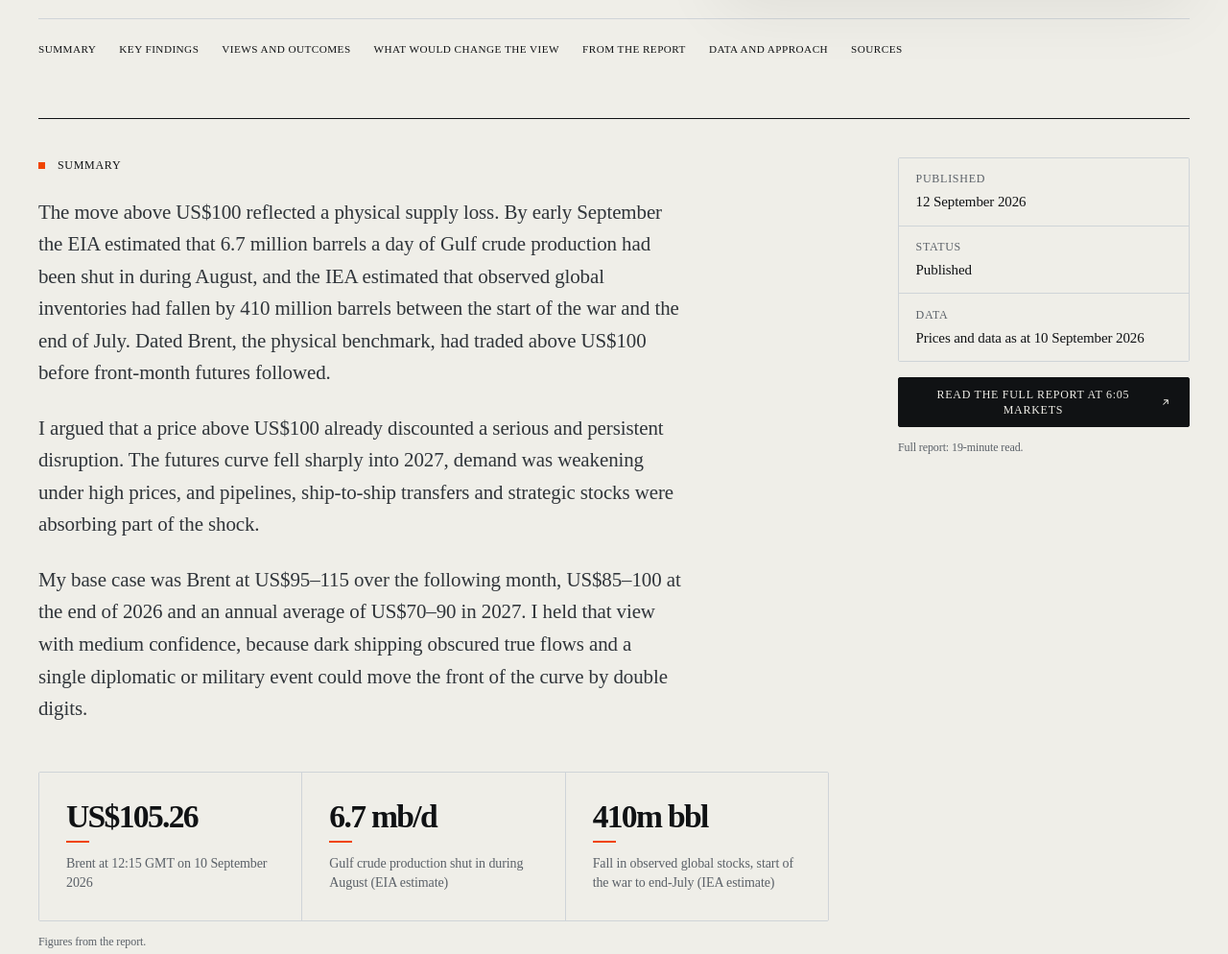
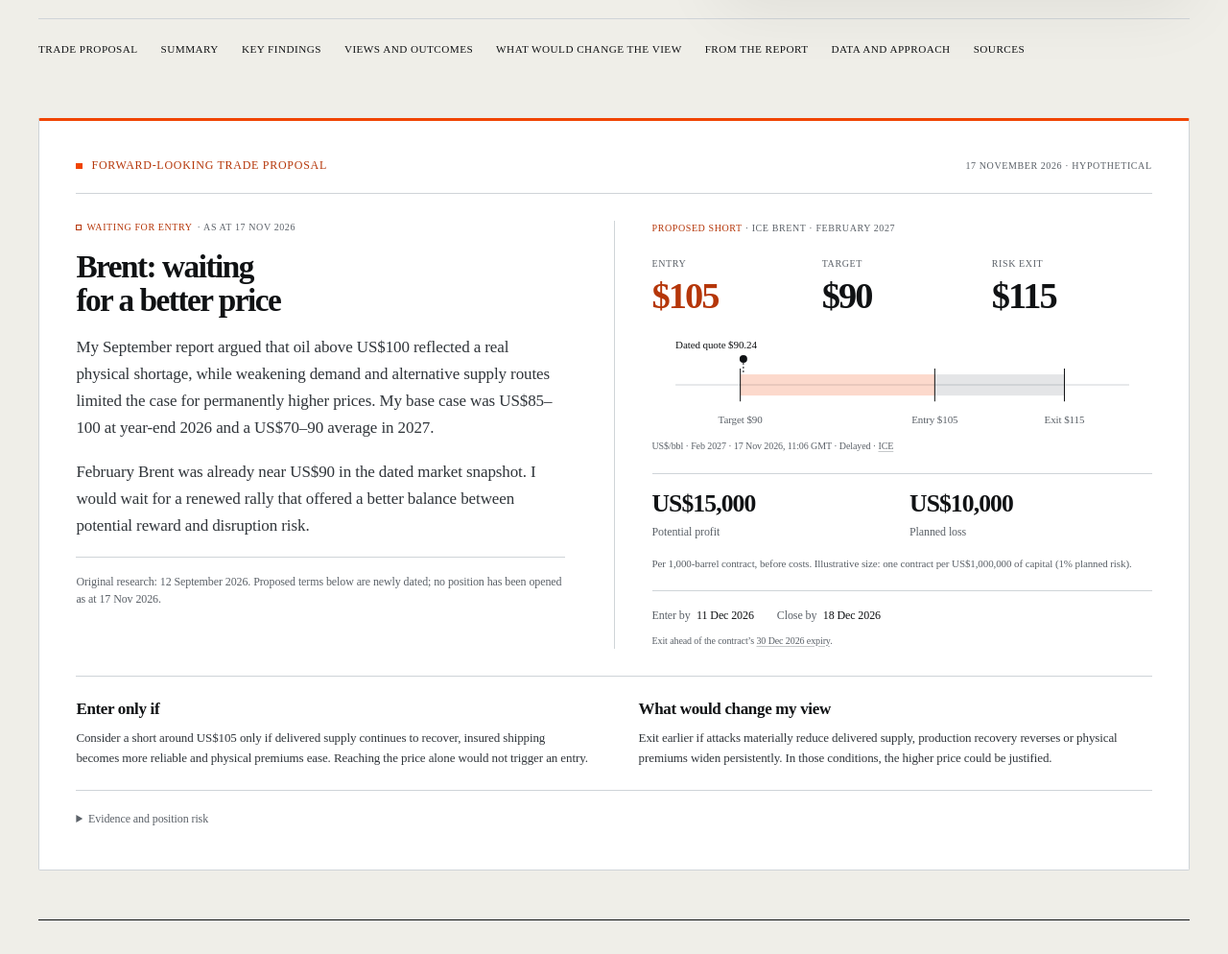
Before and after one commit to jamessahota/jamessahota.github.io, an Astro site: page /research/oil-above-100-supply-shock in a window 1280 px wide. Shown: the part 600-1594 px from the top of the page at 96% size. Built offline with nearby package versions, Linux system fonts and the light colour scheme; Astro itself is replaced by a stand-in of ours.

Commit message:
Add forward-looking Brent trade proposal

```diff
--- a/src/components/ResearchCard.astro
+++ b/src/components/ResearchCard.astro
@@ -7,6 +7,7 @@ import { formatDateShort } from '../lib/dates';
 import { RESEARCH_TYPES, TOPICS } from '../site.config';
 import Icon from './Icon.astro';
 import ResearchCardFigure from './ResearchCardFigure.astro';
+import TradeProposalLink from './TradeProposalLink.astro';
 
 interface Props {
   entry: Research;
@@ -36,6 +37,7 @@ const venue = data.venue.name !== '6:05 Markets' ? data.venue.name : undefined;
   <span class="go" aria-hidden="true"><Icon name="arrow-right" /></span>
 
   <div class="rcard__body">
+    {data.tradeSetup && <TradeProposalLink entry={entry} />}
     <h3 class="rcard__title">
       <a class="stretched" href={researchPath(entry)}><span class="research-title" data-vt-title>{data.title}</span></a>
     </h3>
--- /dev/null
+++ b/src/components/TradeProposalLink.astro
@@ -0,0 +1,49 @@
+---
+import { researchPath, type Research } from '../lib/content';
+import Icon from './Icon.astro';
+
+interface Props { entry: Research }
+const { entry } = Astro.props;
+---
+
+<a
+  class="proposal-link"
+  href={`${researchPath(entry)}#trade-setup`}
+  aria-label={`Read the forward-looking trade proposal for ${entry.data.title}`}
+  data-trade-proposal-link
+>
+  <span>Forward-looking trade proposal</span>
+  <Icon name="arrow-right" />
+</a>
+
+<style>
+  .proposal-link {
+    /* Above the report title's stretched hit area, so this opens the proposal directly. */
+    position: relative;
+    z-index: 2;
+    display: inline-flex;
+    align-items: center;
+    justify-content: space-between;
+    gap: .7rem;
+    width: fit-content;
+    max-width: 100%;
+    margin-bottom: .9rem;
+    padding: .45rem .65rem;
+    border: 1px solid color-mix(in srgb, var(--cell-accent, var(--accent-text)) 55%, transparent);
+    border-radius: var(--radius-sm);
+    color: var(--cell-accent, var(--accent-text));
+    font-family: var(--mono);
+    font-size: .625rem;
+    line-height: 1.5;
+    letter-spacing: .035em;
+    text-transform: uppercase;
+    text-decoration: none;
+    transition: background-color .2s var(--ease), color .2s var(--ease), border-color .2s var(--ease);
+  }
+  .proposal-link:is(:hover, :focus-visible) {
+    border-color: currentColor;
+    background: color-mix(in srgb, var(--cell-accent, var(--accent-text)) 10%, transparent);
+  }
+  .proposal-link :global(svg) { width: .8rem; height: .8rem; flex: none; }
+  @media (pointer: coarse) { .proposal-link { min-height: 2.75rem; } }
+</style>
--- /dev/null
+++ b/src/components/TradeSetup.astro
@@ -0,0 +1,161 @@
+---
+import type { Research } from '../lib/content';
+import { formatDate, formatDateShort } from '../lib/dates';
+
+interface Props { entry: Research }
+const { entry } = Astro.props;
+const setup = entry.data.tradeSetup!;
+const profit = Math.abs(setup.entry - setup.target) * setup.contractSize;
+const risk = Math.abs(setup.riskExit - setup.entry) * setup.contractSize;
+const riskPercent = risk / setup.illustrativeCapital * 100;
+const number = (value: number) => value.toLocaleString('en-GB', { maximumFractionDigits: 2 });
+const money = (value: number) => `US$${number(value)}`;
+// A price scale, not an invented path or an automatically monitored trade.
+const values = [setup.target, setup.entry, setup.riskExit, setup.snapshot.value];
+const spread = Math.max(...values) - Math.min(...values);
+const min = Math.min(...values) - spread * 0.2;
+const max = Math.max(...values) + spread * 0.2;
+const x = (value: number) => 24 + (value - min) / (max - min) * 472;
+const rewardStart = Math.min(x(setup.target), x(setup.entry));
+const riskStart = Math.min(x(setup.entry), x(setup.riskExit));
+---
+
+<section id="trade-setup" class="trade" aria-labelledby="trade-heading" data-trade-proposal>
+  <header class="trade__header">
+    <p class="label label--marked">Forward-looking trade proposal</p>
+    <p class="trade__date label"><time datetime={setup.asOf}>{formatDate(setup.asOf)}</time> · Hypothetical</p>
+  </header>
+
+  <div class="trade__layout">
+    <div class="trade__copy">
+      <p class="trade__status label"><span aria-hidden="true" />Waiting for entry <span class="trade__status-date">· as at {formatDateShort(setup.asOf)}</span></p>
+      <h2 id="trade-heading">{setup.title}</h2>
+      <p>{setup.thesis}</p>
+      <p>{setup.pricing}</p>
+      <p class="trade__basis">Original research: <time datetime={entry.data.date}>{formatDate(entry.data.date!)}</time>. Proposed terms below are newly dated; no position has been opened as at {formatDateShort(setup.asOf)}.</p>
+    </div>
+
+    <div class="trade__plan">
+      <p class="trade__instrument label"><span>{setup.direction === 'short' ? 'Proposed short' : 'Proposed long'}</span> · {setup.instrument}</p>
+      <dl class="trade__levels">
+        <div><dt>Entry</dt><dd class="numeric">${number(setup.entry)}</dd></div>
+        <div><dt>Target</dt><dd class="numeric">${number(setup.target)}</dd></div>
+        <div><dt>Risk exit</dt><dd class="numeric">${number(setup.riskExit)}</dd></div>
+      </dl>
+
+      <figure class="trade__scale">
+        <svg viewBox="0 0 520 104" role="img" aria-labelledby="trade-scale-title trade-scale-desc">
+          <title id="trade-scale-title">Proposed Brent trade levels, US dollars per barrel</title>
+          <desc id="trade-scale-desc">Dated February 2027 quote: {setup.snapshot.value}. Proposed {setup.direction} entry: {setup.entry}, target: {setup.target}, risk exit: {setup.riskExit}. This shows price levels, not a price history.</desc>
+          <line x1="24" y1="49" x2="496" y2="49" class="trade__axis" />
+          <rect x={rewardStart} y="38" width={Math.abs(x(setup.entry) - x(setup.target))} height="22" class="trade__reward" />
+          <rect x={riskStart} y="38" width={Math.abs(x(setup.riskExit) - x(setup.entry))} height="22" class="trade__risk-band" />
+          {[setup.target, setup.entry, setup.riskExit].map((value) => <line x1={x(value)} y1="32" x2={x(value)} y2="66" class="trade__tick" />)}
+          <line x1={x(setup.snapshot.value)} y1="22" x2={x(setup.snapshot.value)} y2="38" class="trade__reference-line" />
+          <circle cx={x(setup.snapshot.value)} cy="22" r="4" class="trade__reference" />
+          <text x="24" y="11" class="trade__reference-label">Dated quote ${setup.snapshot.value.toFixed(2)}</text>
+          <text x={x(setup.target)} y="89" text-anchor="middle">Target ${number(setup.target)}</text>
+          <text x={x(setup.entry)} y="89" text-anchor="middle">Entry ${number(setup.entry)}</text>
+          <text x={x(setup.riskExit)} y="89" text-anchor="middle">Exit ${number(setup.riskExit)}</text>
+        </svg>
+        <figcaption>
+          US$/bbl · Feb 2027 · <time datetime={setup.snapshot.date}>{formatDateShort(setup.snapshot.date)}</time>, {setup.snapshot.time} · Delayed · <a href={setup.snapshot.url}>{setup.snapshot.source}</a>
+        </figcaption>
+      </figure>
+
+      <div class="trade__payoffs">
+        <p><strong class="numeric">{money(profit)}</strong><span>Potential profit</span></p>
+        <p><strong class="numeric">{money(risk)}</strong><span>Planned loss</span></p>
+      </div>
+      <p class="trade__sizing">Per {number(setup.contractSize)}-barrel contract, before costs. Illustrative size: one contract per {money(setup.illustrativeCapital)} of capital ({number(riskPercent)}% planned risk).</p>
+      <dl class="trade__timing">
+        <div><dt>Enter by</dt><dd><time datetime={setup.entryDeadline}>{formatDateShort(setup.entryDeadline)}</time></dd></div>
+        <div><dt>Close by</dt><dd><time datetime={setup.finalExit}>{formatDateShort(setup.finalExit)}</time></dd></div>
+      </dl>
+      <p class="trade__expiry">Exit ahead of the contract’s <a href="https://www.ice.com/products/219/Brent-Crude-Futures/expiry">{formatDateShort(setup.contractExpiry)} expiry</a>.</p>
+    </div>
+  </div>
+
+  <div class="trade__conditions">
+    <div><h3>Enter only if</h3><p>{setup.enterIf}</p></div>
+    <div><h3>What would change my view</h3><p>{setup.exitIf}</p></div>
+  </div>
+  <details class="trade__details">
+    <summary>Evidence and position risk</summary>
+    <div>
+      <p>{setup.evidence.text} <a href={setup.evidence.url}>{setup.evidence.label}</a>.</p>
+      <p>{setup.risk}</p>
+      <p>Contract size: <a href="https://www.ice.com/api/productguide/spec/219/pdf">ICE specifications</a>. The original year-end forecast and 2027 average remain separate from this proposed trade.</p>
+    </div>
+  </details>
+</section>
+
+<style>
+  .trade {
+    min-width: 0;
+    padding: clamp(1.25rem, 3vw, 2.5rem);
+    border: 1px solid var(--line);
+    border-top: 3px solid var(--accent);
+    border-radius: var(--radius);
+    background: var(--surface);
+    scroll-margin-top: calc(var(--header-height) + 1.5rem);
+  }
+  .trade__header { display: flex; flex-wrap: wrap; justify-content: space-between; align-items: baseline; gap: .75rem 1.5rem; padding-bottom: 1.25rem; border-bottom: 1px solid var(--line); }
+  .trade__header > .label { color: var(--accent-text); }
+  .trade__header .trade__date { color: var(--muted); font-size: .625rem; }
+  .trade__layout { display: grid; gap: 2rem; margin-top: 1.75rem; }
+  .trade__copy, .trade__plan { min-width: 0; }
+  .trade__status { display: flex; flex-wrap: wrap; gap: .5em; align-items: center; color: var(--accent-text); font-size: .625rem; }
+  .trade__status > span:first-child { width: 6px; height: 6px; border: 1px solid currentColor; }
+  .trade__status-date { color: var(--muted); }
+  h2 { margin-top: 1rem; max-width: 19ch; font-size: clamp(1.8rem, 2.6vw, 2.6rem); line-height: 1.06; letter-spacing: -.045em; text-wrap: balance; }
+  .trade__copy > p:not(.label) { margin-top: 1.1rem; color: var(--ink-2); font-size: var(--text-base); line-height: 1.65; }
+  .trade__copy > .trade__basis { padding-top: 1rem; border-top: 1px solid var(--line); color: var(--muted) !important; font-size: .75rem !important; line-height: 1.55 !important; }
+  .trade__plan { padding-top: 1.5rem; border-top: 1px solid var(--line); }
+  .trade__instrument { font-size: .625rem; line-height: 1.6; }
+  .trade__instrument > span { color: var(--accent-text); }
+  .trade__levels { display: grid; grid-template-columns: repeat(3, minmax(0, 1fr)); gap: .65rem; margin-top: 1.3rem; }
+  .trade__levels dt { color: var(--muted); font-family: var(--mono); font-size: .625rem; text-transform: uppercase; letter-spacing: .06em; }
+  .trade__levels dd { margin-top: .4rem; font-size: clamp(1.75rem, 3vw, 2.8rem); font-weight: 550; line-height: 1; letter-spacing: -.05em; white-space: nowrap; }
+  .trade__levels > div:first-child dd { color: var(--accent-text); }
+  .trade__scale { margin-top: 1.5rem; }
+  .trade__scale svg { display: block; width: 100%; height: auto; overflow: visible; }
+  .trade__scale svg text { font-family: var(--mono); font-size: 11px; fill: var(--muted); }
+  .trade__axis { stroke: var(--line); stroke-width: 1; }
+  .trade__reward { fill: var(--accent); opacity: .2; }
+  .trade__risk-band { fill: var(--muted); opacity: .16; }
+  .trade__tick { stroke: var(--ink); stroke-width: 1; }
+  .trade__reference-line { stroke: var(--ink); stroke-width: 1; stroke-dasharray: 2 2; }
+  .trade__reference { fill: var(--ink); }
+  .trade__scale svg .trade__reference-label { fill: var(--ink); }
+  figcaption { color: var(--muted); font-family: var(--mono); font-size: .625rem; line-height: 1.7; }
+  .trade a { text-underline-offset: .2em; }
+  .trade__payoffs { display: grid; grid-template-columns: 1fr 1fr; gap: 1rem; margin-top: 1.25rem; padding-top: 1rem; border-top: 1px solid var(--line); }
+  .trade__payoffs strong { display: block; font-size: clamp(1.25rem, 2vw, 1.65rem); font-weight: 550; line-height: 1.2; letter-spacing: -.035em; }
+  .trade__payoffs span { display: block; margin-top: .3rem; color: var(--muted); font-size: .75rem; }
+  .trade__sizing { margin-top: .85rem; color: var(--muted); font-size: .6875rem; line-height: 1.65; }
+  .trade__timing { display: flex; flex-wrap: wrap; gap: .75rem 1.5rem; margin-top: 1.2rem; padding-top: 1rem; border-top: 1px solid var(--line); font-size: .75rem; }
+  .trade__timing div { display: flex; flex-wrap: wrap; gap: .4rem; }
+  .trade__timing dt { color: var(--muted); }
+  .trade__timing dd { font-variant-numeric: tabular-nums; }
+  .trade__expiry { margin-top: .5rem; color: var(--muted); font-size: .625rem; }
+  .trade__conditions { display: grid; gap: 1.3rem; margin-top: 1.75rem; padding-top: 1.5rem; border-top: 1px solid var(--line); }
+  .trade__conditions h3 { font-size: var(--text-base); font-weight: 550; letter-spacing: -.02em; }
+  .trade__conditions p { margin-top: .6rem; color: var(--ink-2); font-size: .8125rem; line-height: 1.65; }
+  .trade__details { margin-top: 1.4rem; padding-top: 1rem; border-top: 1px solid var(--line); font-size: .75rem; line-height: 1.65; }
+  .trade__details summary { width: fit-content; padding-block: .25rem; color: var(--muted); cursor: pointer; text-underline-offset: .2em; }
+  .trade__details summary:is(:hover, :focus-visible) { color: var(--accent-text); }
+  .trade__details > div { display: grid; gap: .75rem; max-width: 75ch; padding-top: .75rem; color: var(--ink-2); }
+  @media (min-width: 48rem) {
+    .trade__layout { grid-template-columns: minmax(0, 1fr) minmax(0, 1.1fr); gap: clamp(1.5rem, 4vw, 4rem); }
+    .trade__plan { padding-top: 0; padding-left: clamp(1.5rem, 3vw, 3rem); border-top: 0; border-left: 1px solid var(--line); }
+    .trade__conditions { grid-template-columns: 1fr 1fr; gap: clamp(1.5rem, 4vw, 4rem); }
+  }
+  @media (max-width: 35.99rem) {
+    .trade__header { gap: .5rem; }
+    .trade__layout { gap: 1.5rem; margin-top: 1.25rem; }
+    .trade__copy > p:not(.label) { font-size: .875rem; }
+    .trade__scale { margin-top: 1.25rem; }
+  }
+  @media print { .trade { break-inside: avoid; } .trade__details > div { display: grid; } }
+</style>
--- a/src/components/ViewsRecord.astro
+++ b/src/components/ViewsRecord.astro
@@ -169,6 +169,7 @@ const filters = [
           {!report && (
             <p class="record__report label">
               From <a href={researchPath(group.piece)}>{group.piece.data.title}</a>
+              {group.piece.data.tradeSetup && <a class="record__trade-link" href={`${researchPath(group.piece)}#trade-setup`}>Trade proposal →</a>}
             </p>
           )}
           <ol class="record__list">
@@ -313,6 +314,7 @@ const filters = [
 </script>
 
 <style>
+  .record__trade-link { display: inline-block; margin-top: .6rem; margin-left: 1rem; color: var(--accent-text); white-space: nowrap; }
   .record {
     container-type: inline-size;
     margin-top: clamp(2rem, 1.4rem + 2.6vw, 3.5rem);
--- a/src/content.config.ts
+++ b/src/content.config.ts
@@ -52,6 +52,7 @@ const link = z.union([
 ]);
 
 const keyNumber = z.object({ value: z.string(), label: z.string() });
+const fullDate = partialDate.refine((value) => value.length === 10, 'Use a full date: YYYY-MM-DD');
 
 // An image shown with a caption and credit. Width and height are the image's size in pixels.
 const figure = z.object({
@@ -91,6 +92,42 @@ const research = defineCollection({
           label: z.string().min(1),
           close: z.number().positive(),
         })).min(2).max(4),
+      }).optional(),
+      // A newly dated hypothetical proposal, separate from the published forecast record.
+      tradeSetup: z.object({
+        asOf: fullDate,
+        title: z.string().min(3),
+        thesis: z.string().min(40),
+        pricing: z.string().min(30),
+        instrument: z.string().min(3),
+        direction: z.enum(['long', 'short']),
+        contractSize: z.number().int().positive(),
+        contractExpiry: fullDate,
+        entry: z.number().positive(),
+        target: z.number().positive(),
+        riskExit: z.number().positive(),
+        entryDeadline: fullDate,
+        finalExit: fullDate,
+        illustrativeCapital: z.number().positive(),
+        snapshot: z.object({
+          value: z.number().positive(),
+          date: fullDate,
+          time: z.string().min(3),
+          source: z.string().min(2),
+          url: httpsUrl,
+        }),
+        enterIf: z.string().min(30),
+        exitIf: z.string().min(30),
+        risk: z.string().min(30),
+        evidence: z.object({ text: z.string().min(30), label: z.string(), url: httpsUrl }),
+      }).superRefine((setup, ctx) => {
+        const ordered = setup.direction === 'short'
+          ? setup.target < setup.entry && setup.entry < setup.riskExit
+          : setup.riskExit < setup.entry && setup.entry < setup.target;
+        if (!ordered) ctx.addIssue({ code: 'custom', message: 'Target and risk exit must be on opposite sides of the entry, in the trade direction' });
+        if (setup.snapshot.date > setup.asOf || setup.asOf >= setup.entryDeadline || setup.entryDeadline >= setup.finalExit || setup.finalExit >= setup.contractExpiry) {
+          ctx.addIssue({ code: 'custom', message: 'Use a dated snapshot, a future entry deadline, and an exit before contract expiry' });
+        }
       }).optional(),
       dataAsOf: z.string().optional(),
       topics: z.array(z.enum(TOPIC_IDS)).min(1).max(3),
@@ -225,6 +262,9 @@ const research = defineCollection({
       related: z.array(z.string()).max(3).optional(),
     })
     .superRefine((data, ctx) => {
+      if (data.tradeSetup && (!data.date || data.tradeSetup.asOf < data.date)) {
+        ctx.addIssue({ code: 'custom', path: ['tradeSetup', 'asOf'], message: 'A trade proposal must be dated on or after the original report' });
+      }
       if (data.flagshipCase) {
         const prices = data.flagshipCase.prices;
         if (!data.reviewAsOf || prices[0]!.date !== data.date || prices.at(-1)!.date !== data.reviewAsOf) {
--- a/src/content/profile.yaml
+++ b/src/content/profile.yaml
@@ -25,9 +25,9 @@ atAGlance:
 
 # Direct routes into the existing work, rather than additional report summaries.
 workHighlights:
-  - label: Oil-market scenarios
-    description: Conditional Brent ranges and the physical assumptions behind them.
-    href: /research/oil-above-100-supply-shock/#table-brent-price-scenarios-as-at-10-september-2026
+  - label: Forward-looking trade proposal
+    description: A conditional Brent short with an entry, target and risk limits.
+    href: /research/oil-above-100-supply-shock/#trade-setup
   - label: Forecast record
     description: Dated calls, reference prices and assessed outcomes.
     href: /research/#views
--- a/src/content/research/oil-above-100-supply-shock.md
+++ b/src/content/research/oil-above-100-supply-shock.md
@@ -26,6 +26,49 @@ originalUrl: https://605-markets.com/report/oil-above-100-is-a-real-supply-shock
 fullReportMinutes: 19
 featured: true
 order: 1
+tradeSetup:
+  asOf: 2026-11-17
+  title: "Brent: waiting for a better price"
+  thesis: >-
+    My September report argued that oil above US$100 reflected a real physical shortage,
+    while weakening demand and alternative supply routes limited the case for permanently
+    higher prices. My base case was US$85–100 at year-end 2026 and a US$70–90 average in 2027.
+  pricing: >-
+    February Brent was already near US$90 in the dated market snapshot. I would wait for a
+    renewed rally that offered a better balance between potential reward and disruption risk.
+  instrument: ICE Brent · February 2027
+  direction: short
+  contractSize: 1000
+  contractExpiry: 2026-12-30
+  entry: 105
+  target: 90
+  riskExit: 115
+  entryDeadline: 2026-12-11
+  finalExit: 2026-12-18
+  illustrativeCapital: 1000000
+  snapshot:
+    value: 90.24
+    date: 2026-11-17
+    time: 11:06 GMT
+    source: ICE
+    url: https://www.ice.com/products/219/Brent-Crude-Futures/data?marketId=5617230
+  enterIf: >-
+    Consider a short around US$105 only if delivered supply continues to recover, insured
+    shipping becomes more reliable and physical premiums ease. Reaching the price alone
+    would not trigger an entry.
+  exitIf: >-
+    Exit earlier if attacks materially reduce delivered supply, production recovery reverses
+    or physical premiums widen persistently. In those conditions, the higher price could be justified.
+  risk: >-
+    Another disruption could push prices through the risk exit before the longer-term thesis
+    plays out. Gaps and slippage can increase losses, and margin requirements are separate
+    from the planned risk budget.
+  evidence:
+    text: >-
+      The IEA’s November report supports the supply-recovery argument, but also identifies
+      exceptionally low on-land inventories and continuing shipping risks.
+    label: IEA · November 2026
+    url: https://www.iea.org/reports/oil-market-report-november-2026
 
 keyNumbers:
   - value: US$105.26
--- a/src/pages/research/[slug].astro
+++ b/src/pages/research/[slug].astro
@@ -9,6 +9,7 @@ import Icon from '../../components/Icon.astro';
 import KeyNumbers from '../../components/KeyNumbers.astro';
 import ResearchCard from '../../components/ResearchCard.astro';
 import ResearchVisual from '../../components/ResearchVisual.astro';
+import TradeSetup from '../../components/TradeSetup.astro';
 import ViewChangers from '../../components/ViewChangers.astro';
 import ViewsRecord from '../../components/ViewsRecord.astro';
 import BaseLayout from '../../layouts/BaseLayout.astro';
@@ -126,6 +127,7 @@ const jsonLd = {
       <div class:list={['report-header__visual', { 'report-header__visual--exhibit': Boolean(data.headerVisual), 'report-header__visual--data': headerChart || headerNumbers }]}><ResearchVisual entry={entry} compact /></div>
       </div>
       <nav class="report-sections side-scroll" aria-label="On this page">
+        {data.tradeSetup && <a href="#trade-setup">Trade proposal</a>}
         {hasBody && <a href="#summary-heading">{data.reviewAsOf ? 'Case study' : 'Summary'}</a>}
         {reviewSections.map((section) => <a href={`#${section.slug}`}>{section.text}</a>)}
         {data.keyFindings.length > 0 && <a href="#findings-heading">{data.reviewAsOf ? 'Original findings' : 'Key findings'}</a>}
@@ -136,6 +138,8 @@ const jsonLd = {
         {data.sources && <a href="#sources-heading">Sources</a>}
       </nav>
     </header>
+
+    {data.tradeSetup && <div class="container report-trade"><TradeSetup entry={entry} /></div>}
 
     <div class="container report-body">
       <div class="report-main">
@@ -260,7 +264,9 @@ const jsonLd = {
             )
           }
           <p class="closing__note">
-            {data.reviewAsOf
+            {data.tradeSetup
+              ? `Original research from ${formatDate(data.date!)}; hypothetical trade proposal dated ${formatDate(data.tradeSetup.asOf)}.`
+              : data.reviewAsOf
               ? `Original view${data.date ? ` from ${formatDate(data.date)}` : ''}; historical review through ${formatDate(data.reviewAsOf)}.`
               : `${data.date ? `Dated analysis from ${formatDate(data.date)}. ` : ''}${hasViews ? 'Views and price ranges' : 'Views'} reflect the information available at the time and have not been updated.`}
             {' '}Nothing here is investment advice.
@@ -515,6 +521,8 @@ const jsonLd = {
     padding-top: clamp(1.5rem, 1rem + 2vw, 2.5rem);
     border-top: 1px solid var(--ink);
   }
+
+  .report-trade { margin-bottom: clamp(2rem, 4vw, 4rem); }
 
   @media (min-width: 64rem) {
     .report-header__layout { grid-template-columns: minmax(0, 1.15fr) minmax(0, .85fr); gap: clamp(2rem, 4vw, 5rem); }
```
Also changed, not shown: src/pages/research/index.astro (+8 -0 lines).
